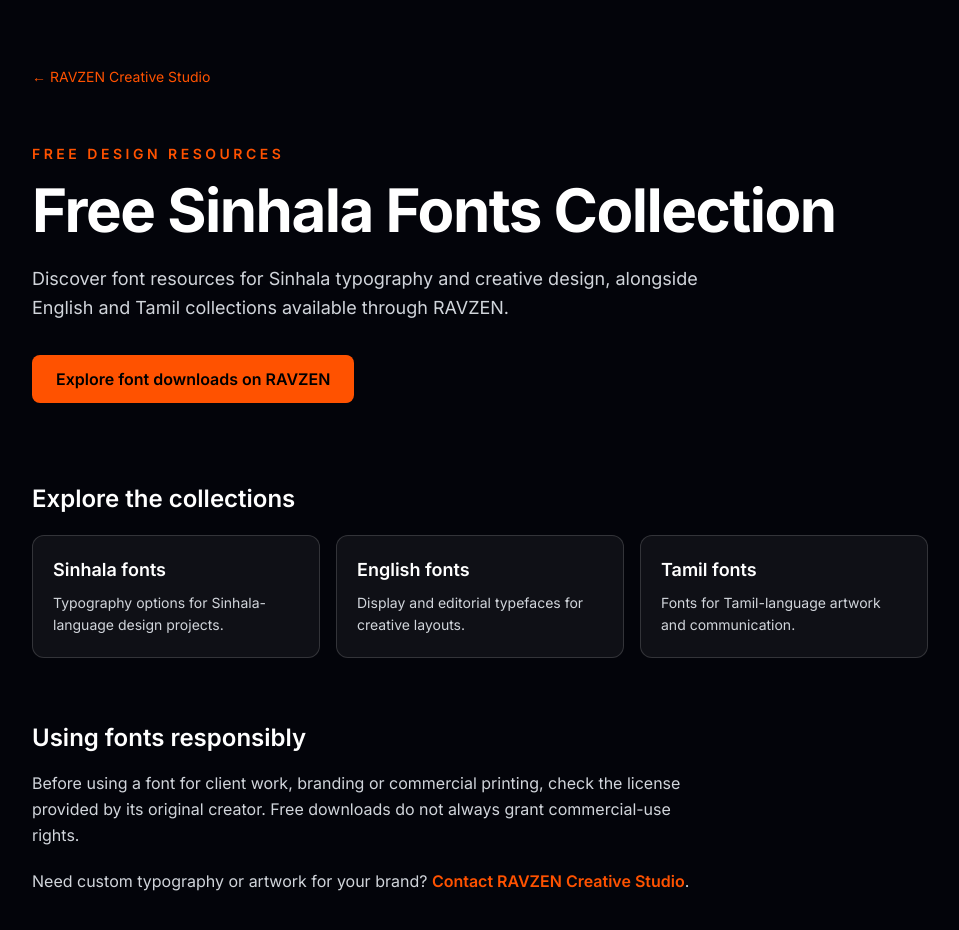
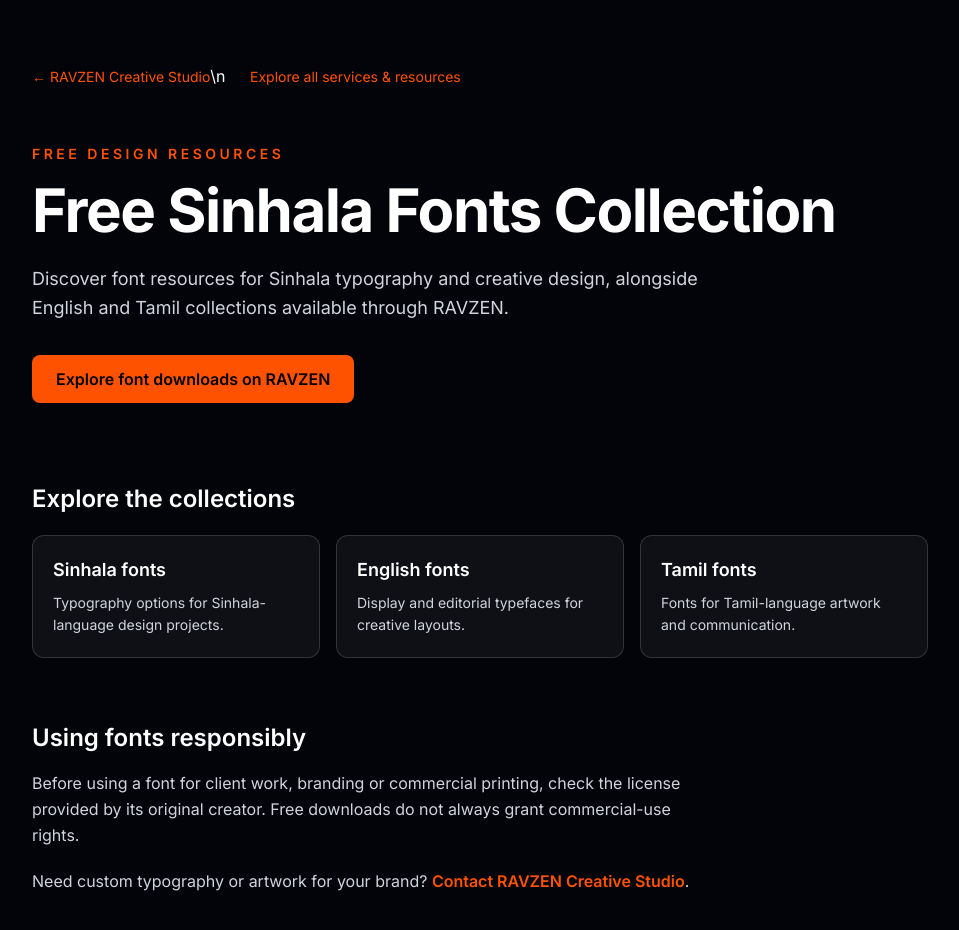
Before and after one commit to prorav98-ravzen/ravzen-digi-universe, a Next.js app: page /resources/free-sinhala-fonts in a window 1280 px wide. Shown: the top 930 px of the page, without its empty margins (160-1119 px from the left). Built offline with nearby package versions, Linux system fonts and the light colour scheme; no server answers.

Commit message:
SEO: connect landing page to internal explore hub

```diff
--- a/src/app/resources/free-sinhala-fonts/page.tsx
+++ b/src/app/resources/free-sinhala-fonts/page.tsx
@@ -19,7 +19,7 @@ export default function FreeSinhalaFontsPage() {
   return (
     <main className="min-h-screen bg-[#03040a] px-5 py-16 text-white sm:px-8">
       <div className="mx-auto max-w-4xl">
-        <Link href="/" className="text-sm text-orange-400 hover:underline">← RAVZEN Creative Studio</Link>
+        <Link href="/" className="text-sm text-orange-400 hover:underline">← RAVZEN Creative Studio</Link>\n        <Link href="/explore" className="ml-5 text-sm text-orange-400 hover:underline">Explore all services & resources</Link>
         <p className="mt-14 text-sm font-semibold uppercase tracking-[0.25em] text-orange-400">Free Design Resources</p>
         <h1 className="mt-4 text-4xl font-bold tracking-tight sm:text-6xl">Free Sinhala Fonts Collection</h1>
         <p className="mt-6 max-w-2xl text-lg leading-relaxed text-gray-300">Discover font resources for Sinhala typography and creative design, alongside English and Tamil collections available through RAVZEN.</p>
```
